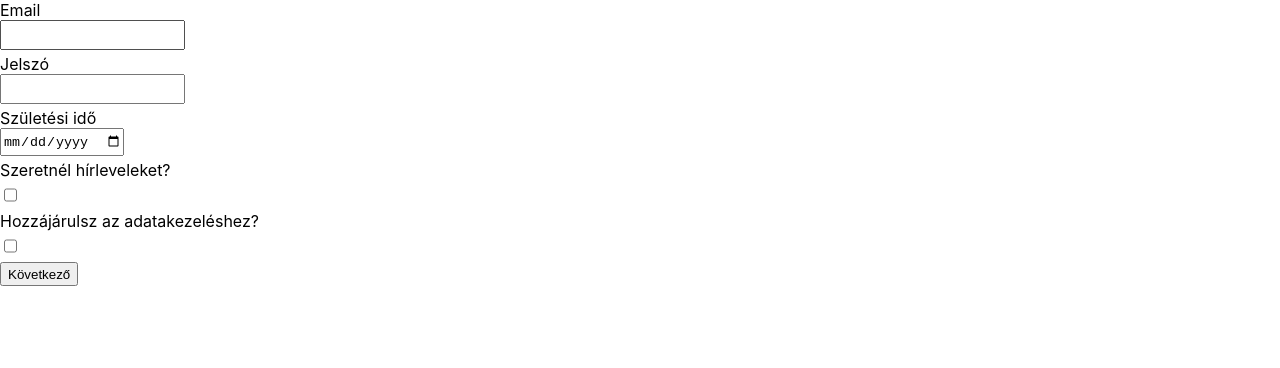
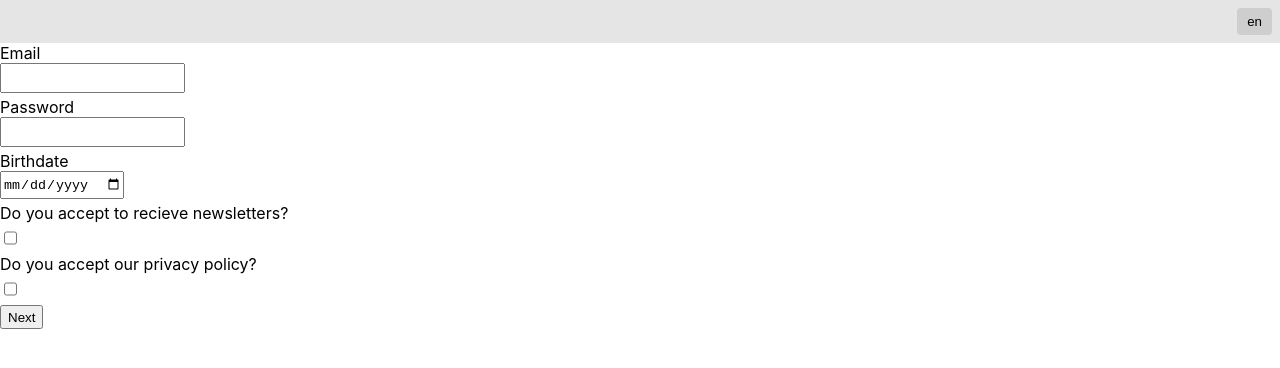
Before and after one commit to brendajanos/registrationForm, a React (Create React App) app: page /registration in a window 1280 px wide. Shown: the top 368 px of the page. Built offline with nearby package versions, Linux system fonts and the light colour scheme.

Commit message:
internalization added

```diff
--- a/package.json
+++ b/package.json
@@ -6,8 +6,10 @@
         "@testing-library/jest-dom": "^5.16.2",
         "@testing-library/react": "^12.1.4",
         "@testing-library/user-event": "^13.5.0",
+        "i18next": "^21.6.14",
         "react": "^17.0.2",
         "react-dom": "^17.0.2",
+        "react-i18next": "^11.15.7",
         "react-router-dom": "^6.2.2",
         "react-scripts": "5.0.0",
         "react-select": "^5.2.2",
--- a/src/components/App.tsx
+++ b/src/components/App.tsx
@@ -5,13 +5,67 @@ import ConfirmationPage from '../pages/ConfirmationPage'
 import PreferencesPage from '../pages/PreferencesPage'
 import { RegistrationProvider, IBasicData } from '../contexts/registration'
 import ProtectedRoute from './ProtectedRoute'
+import Header from './Header'
+import i18n from 'i18next'
+import { useTranslation, initReactI18next } from "react-i18next";
+
+
+i18n.use(initReactI18next).init({
+    resources: {
+        en:{
+            translation:{
+                reg: {
+                    email: "Email",
+                    password: "Password",
+                    birthdate: "Birthdate",
+                    newsletter: "Do you accept to recieve newsletters?",
+                    cookies: "Do you accept our privacy policy?",
+                },
+                next:"Next" ,
+                register:"Registration",
+                select: "Select",
+                computerOptions: {
+                    laptop:"Laptop",
+                    desktop:"Desktop"
+                },
+                confirmation: "Email sent to {{email}}."
+
+            }
+
+        },
+        hu:{
+            translation:{
+                reg: {
+                    email: "Email",
+                    password: "Jelszó",
+                    birthdate: "Születési idő",
+                    newsletter: "Szeretnél hírleveleket?",
+                    cookies: "Hozzájárulsz az adatakezeléshez?",
+                },
+                next:"Következő" ,
+                register:"Regisztrálok",
+                select: "Válassz",
+                computerOptions: {
+                    laptop:"Laptop",
+                    desktop:"Asztali gép"
+                },
+                confirmation: "Az {{email}}-re elküldtük a további információkat."
+
+            }
+        }
+    },
+    fallbackLng: "en"
+})
 
 function App() {
     const [basicData, setBasicData] = useState<IBasicData>()
+    const {t} = useTranslation()
+
 
     return (
         <Router>
             <div className="App">
+                <Header/>
                 <RegistrationProvider value={{ basicData, setBasicData }}>
                     <Routes>
                         <Route path="/" element={<Navigate to="/registration" />} />
--- /dev/null
+++ b/src/components/Header.module.css
@@ -0,0 +1,14 @@
+.Header {
+    padding: 8px;
+    background: rgba(0,0,0,.1);
+    display:flex;
+    justify-content: right;
+}
+
+
+.Header__langSelector{
+    border:0;
+    background: rgba(0,0,0,.1);
+    padding:6px 10px;
+    border-radius: 4px;
+}
--- /dev/null
+++ b/src/components/Header.tsx
@@ -0,0 +1,26 @@
+import styles from "./Header.module.css"
+import {useTranslation} from "react-i18next"
+import {useState} from "react";
+
+const Header = () => {
+    const {i18n} = useTranslation()
+    const [toggle,setToggle] = useState(true)
+
+    const handleLangChange = () => {
+        if(toggle){
+            i18n.changeLanguage("hu")
+            setToggle(false)
+        } else {
+            i18n.changeLanguage("en")
+            setToggle(true)
+        }
+    }
+
+  return (
+    <header className={styles.Header}>
+        <button className={styles.Header__langSelector} onClick={handleLangChange}>{i18n.resolvedLanguage}</button>
+    </header>
+  )
+}
+
+export default Header
--- a/src/pages/ConfirmationPage.tsx
+++ b/src/pages/ConfirmationPage.tsx
@@ -1,10 +1,12 @@
 import React from 'react'
+import { useTranslation } from 'react-i18next'
 import { useRegistration } from '../contexts/registration'
 
 const ConfirmationPage = () => {
     const registration = useRegistration()
+    const {t} = useTranslation()
 
-    return <div>Az {registration.basicData?.email}-re elküldtük a további információkat. </div>
+    return <div>{t("confirmation", {email: registration.basicData?.email})} </div>
 }
 
 export default ConfirmationPage
--- a/src/pages/PreferencesPage.tsx
+++ b/src/pages/PreferencesPage.tsx
@@ -1,8 +1,8 @@
-import  { FormEventHandler } from 'react'
+import { FormEventHandler } from 'react'
 import Select, { components } from 'react-select'
 import Creatable from 'react-select'
 import { useNavigate } from 'react-router-dom'
-
+import { useTranslation } from 'react-i18next'
 
 const computerOptions = [
     { value: 'laptop', label: '💻 Laptop' },
@@ -10,39 +10,52 @@ const computerOptions = [
 ]
 
 const toolOptions = [
-    { value: 'wordpad', label: 'Jegyzettömb', icon:"/notepad.png" },
-    { value: 'firefox', label: 'Firefox', icon:"/firefox.png" },
-    { value: 'chrome', label: 'Chrome', icon:"/chrome.png" },
-    { value: 'safari', label: 'Safari', icon:"/safari.png" },
+    { value: 'wordpad', label: 'Jegyzettömb', icon: '/notepad.png' },
+    { value: 'firefox', label: 'Firefox', icon: '/firefox.png' },
+    { value: 'chrome', label: 'Chrome', icon: '/chrome.png' },
+    { value: 'safari', label: 'Safari', icon: '/safari.png' },
 ]
 
 const PreferencesPage = () => {
     const navigate = useNavigate()
+    const { t } = useTranslation()
 
     const handleSubmit: FormEventHandler = (event) => {
         event.preventDefault()
-        navigate("/email-confirmation")
+        navigate('/email-confirmation')
+    }
 
-    }
+    const computerOptions = [
+        { value: 'laptop', label: '💻' + t('computerOptions.laptop') },
+        { value: 'desktop', label: '🖥' + t('computerOptions.desktop') },
+    ]
 
     return (
         <form onSubmit={handleSubmit}>
-            <Select options={computerOptions} />
+            <Select options={computerOptions} placeholder= {t("select")+ "..."} />
             <Creatable
                 isMulti
+                placeholder= {t("select")+ "..."}
                 options={toolOptions}
                 components={{
                     Option: ({ children, ...rest }) => (
                         <components.Option {...rest}>
-                            <div style={{display: 'flex',flexDirection: 'row',alignItems: 'center',columnGap: '8px' }}>
+                            <div
+                                style={{
+                                    display: 'flex',
+                                    flexDirection: 'row',
+                                    alignItems: 'center',
+                                    columnGap: '8px',
+                                }}
+                            >
                                 <img style={{ height: '16px', width: '16px' }} src={rest.data.icon} alt="" />
-                                  {children}
+                                {children}
                             </div>
                         </components.Option>
                     ),
                 }}
             />
-            <input type="submit" value="Regisztráció" />
+            <input type="submit" value={t<string>('register')} />
         </form>
     )
 }
--- a/src/pages/RegistrationPage.tsx
+++ b/src/pages/RegistrationPage.tsx
@@ -1,10 +1,12 @@
 import React, { FormEventHandler } from 'react'
+import { useTranslation } from 'react-i18next'
 import { useNavigate } from 'react-router-dom'
 import { useRegistration } from '../contexts/registration'
 
 const RegistrationPage = () => {
     const navigate = useNavigate()
     const registration = useRegistration()
+    const {t} = useTranslation()
 
     const handleSubmit: FormEventHandler = (event) => {
         event.preventDefault()
@@ -24,22 +26,22 @@ const RegistrationPage = () => {
 
     return (
         <form onSubmit={handleSubmit}>
-            <label htmlFor="email">Email</label>
+            <label htmlFor="email">{t("reg.email")}</label>
             <input id="email" name="email" type="email" required></input>
 
-            <label htmlFor="password">Jelszó</label>
+            <label htmlFor="password">{t("reg.password")}</label>
             <input id="password" name="password" type="password" required></input>
 
-            <label htmlFor="birthdate">Születési idő</label>
+            <label htmlFor="birthdate">{t("reg.birthdate")}</label>
             <input id="birthdate" name="birthdate" type="date" required></input>
 
-            <label htmlFor="newsletter">Szeretnél hírleveleket?</label>
+            <label htmlFor="newsletter">{t("reg.newsletter")}</label>
             <input id="newletter" name="newsletter" type="checkbox"></input>
 
-            <label htmlFor="cookies">Hozzájárulsz az adatakezeléshez?</label>
+            <label htmlFor="cookies">{t("reg.cookies")}</label>
             <input id="cookies" name="cookies" type="checkbox" required></input>
 
-            <input type="submit" value="Következő" />
+            <input type="submit" value={t<string>("next")} />
         </form>
     )
 }
```
Also changed, not shown: 1 other file (tests, documents, lock files or other folders).
